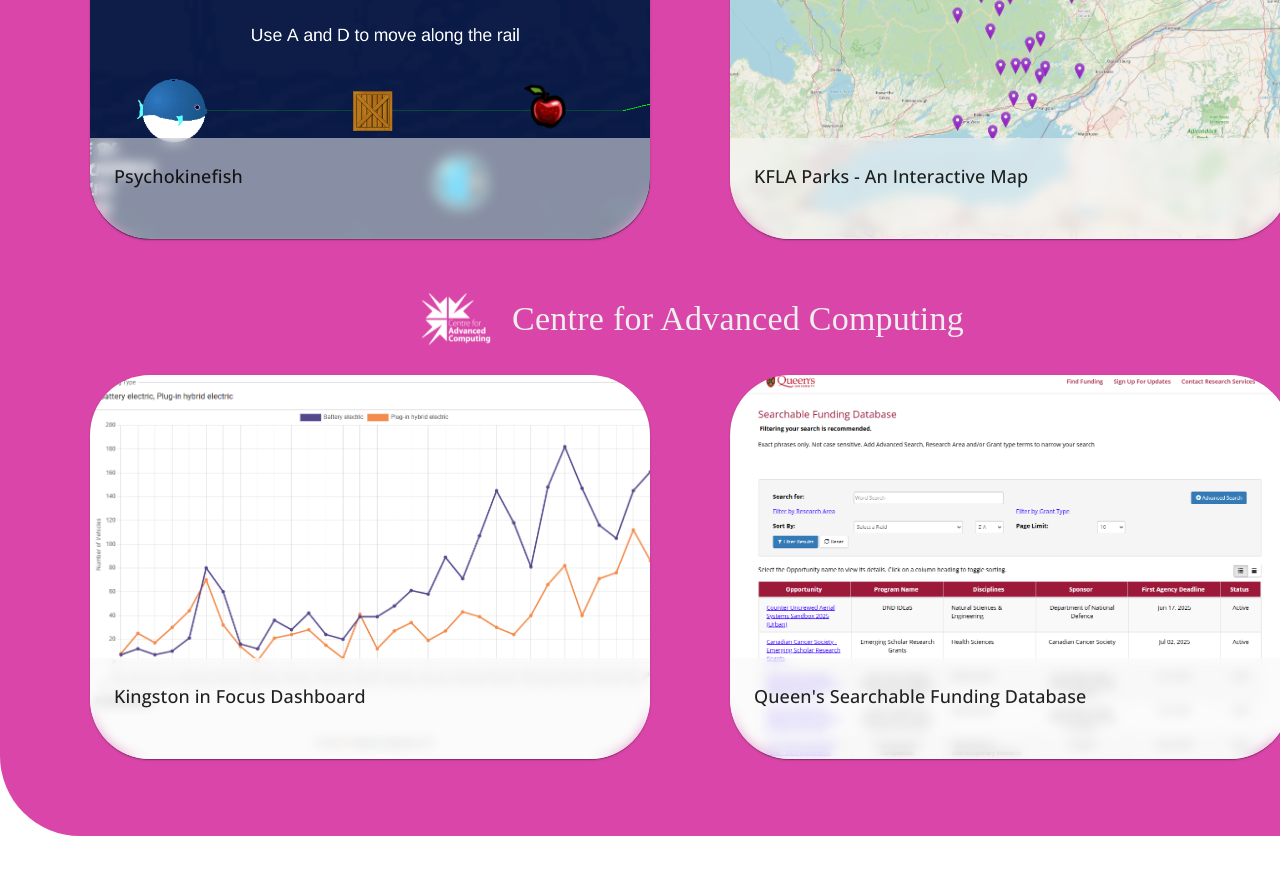
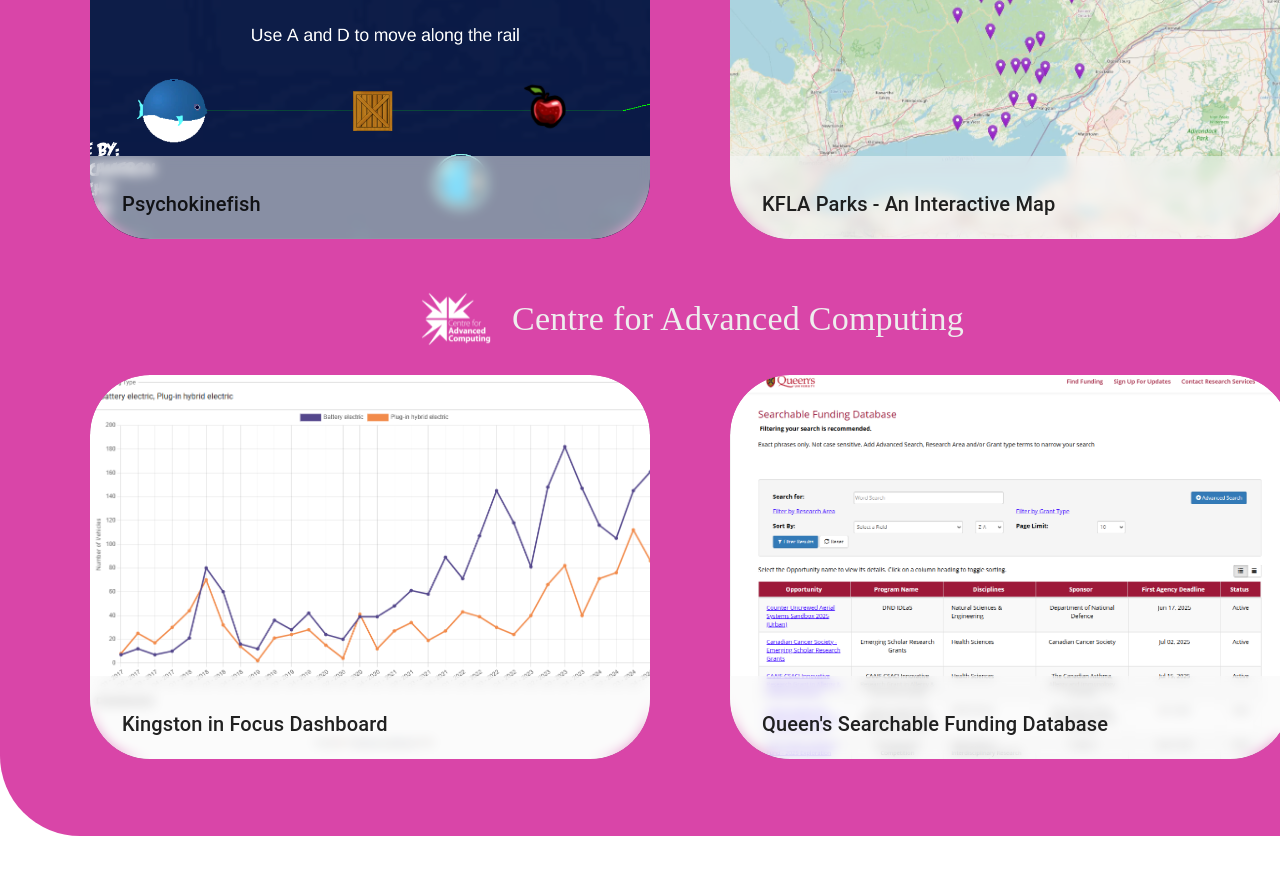
Before and after one commit to abbeycameron/abbeycameron.github.io, a React (Vite) app in the folder my-webpage/: page /home in a window 1280 px wide. Shown: the part 2280-3155 px from the top of the page. Built offline with nearby package versions, Linux system fonts and the light colour scheme; a web font is replaced by a local one.

Commit message:
card movement update

```diff
--- a/my-webpage/src/components/InfoCard.jsx
+++ b/my-webpage/src/components/InfoCard.jsx
@@ -1,17 +1,23 @@
-import * as React from "react";
-import Card from "@mui/material/Card";
-import CardContent from "@mui/material/CardContent";
-import Typography from "@mui/material/Typography";
-import { Box, CardActionArea } from "@mui/material";
+import { motion } from "framer-motion";
+import {
+  Card,
+  CardContent,
+  Typography,
+  Box,
+  CardActionArea,
+} from "@mui/material";
 import { useState } from "react";
-import { styles } from "./Styles";
+
+const MotionBox = motion.create(Box);
 
 export default function InfoCard(props) {
   const [hovered, setHovered] = useState(false);
+
   return (
     <CardActionArea
+      sx={{ borderRadius: 15, overflow: "hidden" }}
       href={props.href}
-      target={"_blank"}
+      target="_blank"
       rel="noopener noreferrer"
       onMouseEnter={() => setHovered(true)}
       onMouseLeave={() => setHovered(false)}
@@ -28,22 +34,36 @@
           flexDirection: "column",
           justifyContent: "end",
           borderRadius: 15,
+          position: "relative",
+          overflow: "hidden",
         }}
         {...props.Card}
       >
-        <Box
+        <MotionBox
+          animate={{
+            y: hovered ? 0 : 190,
+          }}
+          transition={{ duration: 0.25, ease: "easeOut" }}
           sx={{
+            position: "absolute",
+            bottom: 0,
+            width: "100%",
             backgroundColor: "rgba(248, 248, 248, 0.53)",
             backdropFilter: "blur(6px)",
           }}
         >
-          <CardContent sx={{ overflow: "auto", padding: 3 }}>
-            <Typography variant="h6" component="div" sx={styles.body}>
+          <CardContent sx={{ padding: 4, borderRadius: 20 }}>
+            <Typography
+              variant="h6"
+              component="div"
+              sx={props.styles?.body}
+              paddingBottom={2}
+            >
               {props.title}
             </Typography>
-            {hovered && <Box>{props.content}</Box>}
+            <Box>{props.content}</Box>
           </CardContent>
-        </Box>
+        </MotionBox>
       </Card>
     </CardActionArea>
   );
--- a/my-webpage/src/pages/Home.jsx
+++ b/my-webpage/src/pages/Home.jsx
@@ -102,7 +102,7 @@
           sx={{
             position: "absolute",
             top: 80,
-            right: 90,
+            right: 70,
             width: 240,
             height: 300,
             borderRadius: 10,
--- a/my-webpage/src/pages/Projects.jsx
+++ b/my-webpage/src/pages/Projects.jsx
@@ -90,7 +90,8 @@
                 <>
                   <Typography variant="body2" sx={styles.body}>
                     A 2D side scrolling game built using Unity and C# where you
-                    play as a fish and defeat enemies each level.
+                    play as a fish and defeat enemies each level. Designed and
+                    developed all levels with two friends.
                   </Typography>
                   <Box
                     sx={{
@@ -123,9 +124,9 @@
               content={
                 <>
                   <Typography variant="body2" sx={styles.body}>
-                    A website that allows users to view parks in the KFLA region
-                    and mark them off as visited, as well as keep a diary of
-                    their trips."
+                    A website that allows users to view a map of parks in the
+                    KFLA region and mark them off as visited, as well as keep a
+                    diary of their trips via a note taking feature.
                   </Typography>
                   <Box
                     sx={{
@@ -218,9 +219,9 @@
               content={
                 <>
                   <Typography variant="body2" sx={styles.body}>
-                    A project made to display and share data about the Kingston
-                    area. Wrote scripts to pull data from sources (e.g.,
-                    Statistics Canada) and visualized it as graphs and maps.
+                    A project made to display and share data about Kingston.
+                    Wrote scripts to pull data from sources (e.g., Statistics
+                    Canada) and visualized it as graphs and maps.
                   </Typography>
                   <Box
                     sx={{
@@ -272,12 +273,6 @@
                       width={60}
                       height={60}
                     />
-                    <img
-                      src="JavaScript-logo.png"
-                      alt="JavaScript"
-                      width={50}
-                      height={50}
-                    />
                   </Box>
                 </>
               }
```
